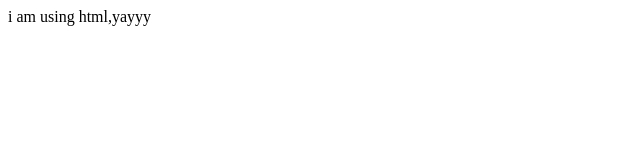
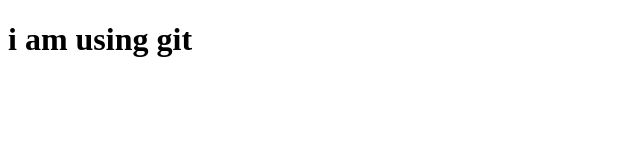
Before and after one commit to Saeedullah15/webdev-first-website, a plain HTML site: page index.html in a window 1280 px wide. Shown: the whole page, without its empty margins (0-640 px from the left). Drawn offline with Linux system fonts and the light colour scheme.

Commit message:
first repo

```diff
--- a/index.html
+++ b/index.html
@@ -7,6 +7,6 @@
     <title>Document</title>
 </head>
 <body>
-    i am using html,yayyy
+    <h1>i am using git</h1>
 </body>
 </html>
```
